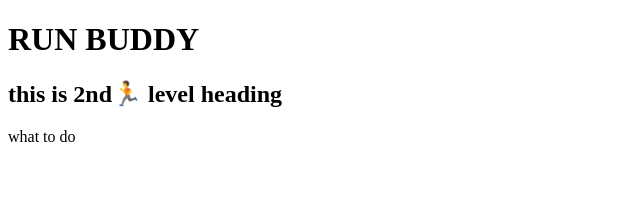
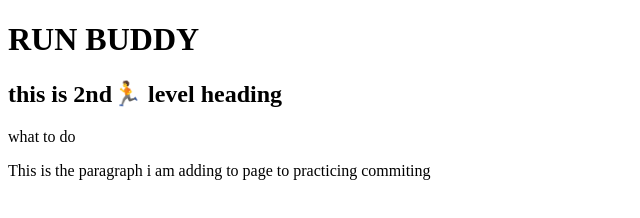
Before and after one commit to anoopjotKaurDhallu/run-buddy, a plain HTML site: page index.html in a window 1280 px wide. Shown: the whole page, without its empty margins (0-640 px from the left). Drawn offline with Linux system fonts and the light colour scheme.

Commit message:
added another paragraph

```diff
--- a/index.html
+++ b/index.html
@@ -12,6 +12,7 @@
     <h1> RUN BUDDY </h1>
     <h2> this is 2nd🏃 level heading</h2>
     what to do
+    <p> This is the paragraph i am adding to page to practicing commiting</p>
 </body>
 
 </html>
```
